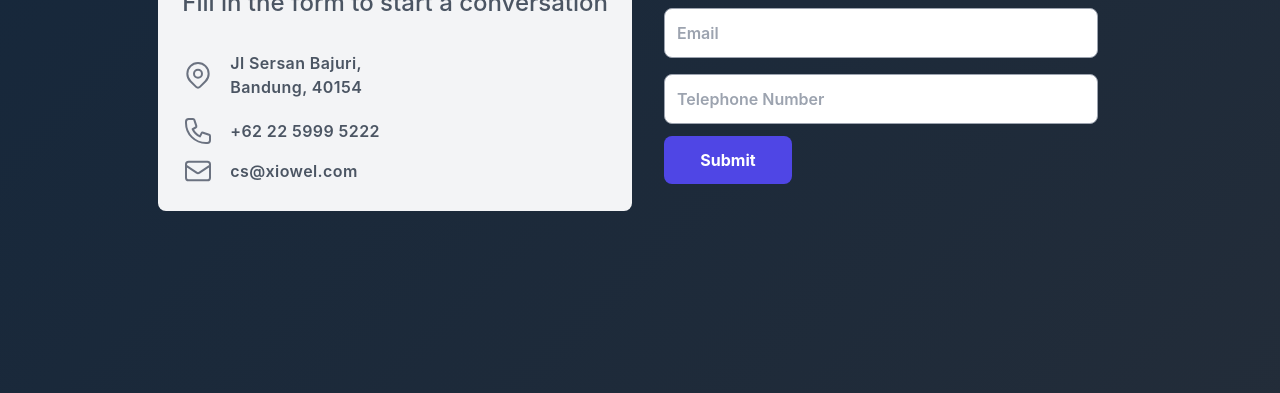
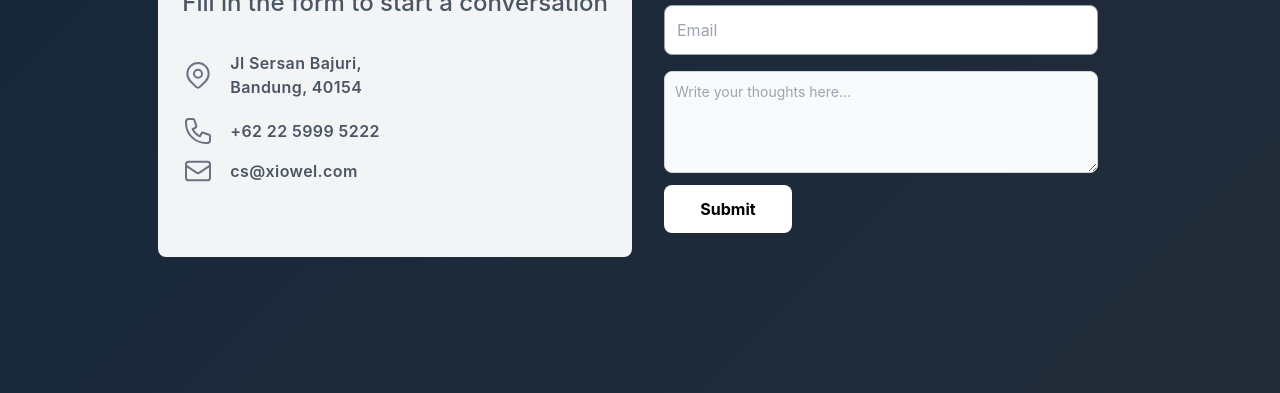
Before and after one commit to XioweL/xiowel-group, a website: page src/pages/contact.html in a window 1280 px wide. Shown: the part 407-800 px from the top of the page. Drawn offline with nearby package versions, Linux system fonts and the light colour scheme.

Commit message:
Update some fiture @contact.html v2

```diff
--- a/src/pages/contact.html
+++ b/src/pages/contact.html
@@ -95,20 +95,21 @@
                 <form class="p-6 flex flex-col justify-center">
                     <div class="flex flex-col">
                         <label for="name" class="hidden">Full Name</label>
-                        <input type="name" name="name" id="name" placeholder="Full Name" class="w-100 mt-2 py-3 px-3 rounded-lg bg-white dark:bg-gray-800 border border-gray-400 dark:border-gray-700 text-white font-semibold focus:border-indigo-500 focus:outline-none">
+                        <input type="name" name="name" id="name" placeholder="Full Name" class="w-100 mt-2 py-3 px-3 rounded-lg bg-white dark:bg-gray-800 border border-gray-400 dark:border-gray-700 text-white focus:border-white focus:outline-none">
                     </div>
 
                     <div class="flex flex-col mt-2">
                         <label for="email" class="hidden">Email</label>
-                        <input type="email" name="email" id="email" placeholder="Email" class="w-100 mt-2 py-3 px-3 rounded-lg bg-white dark:bg-gray-800 border border-gray-400 dark:border-gray-700 text-white font-semibold focus:border-indigo-500 focus:outline-none">
+                        <input type="email" name="email" id="email" placeholder="Email" class="w-100 mt-2 py-3 px-3 rounded-lg bg-white dark:bg-gray-800 border border-gray-400 dark:border-gray-700 text-white focus:border-white focus:outline-none">
                     </div>
 
                     <div class="flex flex-col mt-2">
-                        <label for="tel" class="hidden">Number</label>
-                        <input type="number" name="tel" id="tel" placeholder="Telephone Number" class="w-100 mt-2 py-3 px-3 rounded-lg bg-white dark:bg-gray-800 border border-gray-400 dark:border-gray-700 text-white font-semibold focus:border-indigo-500 focus:outline-none">
+
+                        <label for="message" class="block mb-2 text-sm font-medium text-gray-900 dark:text-white"></label>
+                        <textarea id="message" rows="4" class="block p-2.5 w-full text-sm text-gray-900 bg-gray-50 rounded-lg border border-gray-300 focus:ring-blue-500 focus:border-blue-500 dark:bg-gray-800 dark:border-gray-800 dark:placeholder-gray-400 dark:text-white dark:focus:ring-blue-500 dark:focus:border-blue-500" placeholder="Write your thoughts here..."></textarea>
                     </div>
 
-                    <button type="submit" class="md:w-32 bg-indigo-600 hover:bg-blue-dark text-white font-bold py-3 px-6 rounded-lg mt-3 hover:bg-indigo-500 transition ease-in-out duration-300">
+                    <button type="submit" class="md:w-32 bg-white hover:opacity-75 text-black font-bold py-3 px-6 rounded-lg mt-3 hover:opacity transition ease-in-out duration-300">
                         Submit
                     </button>
                 </form>
```
